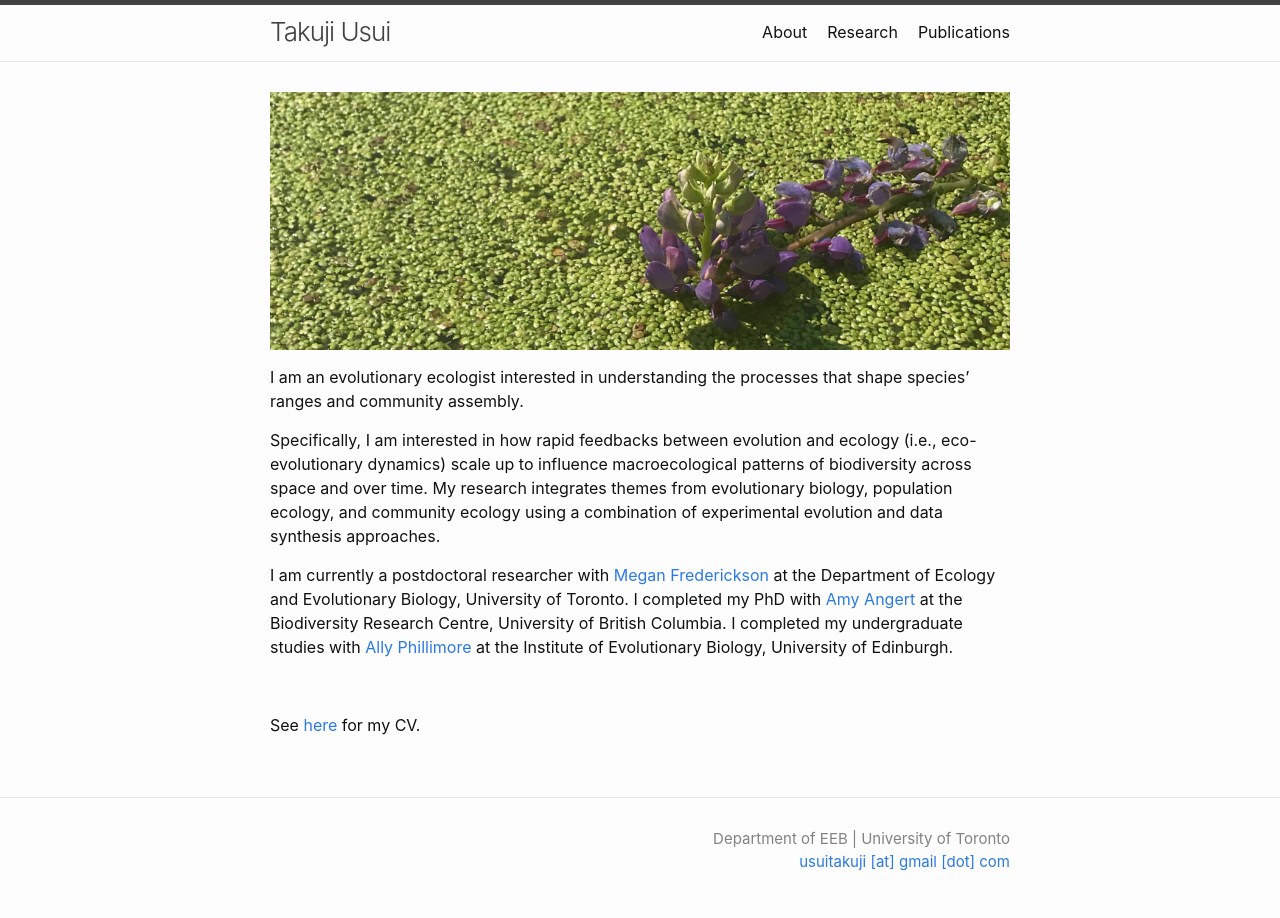
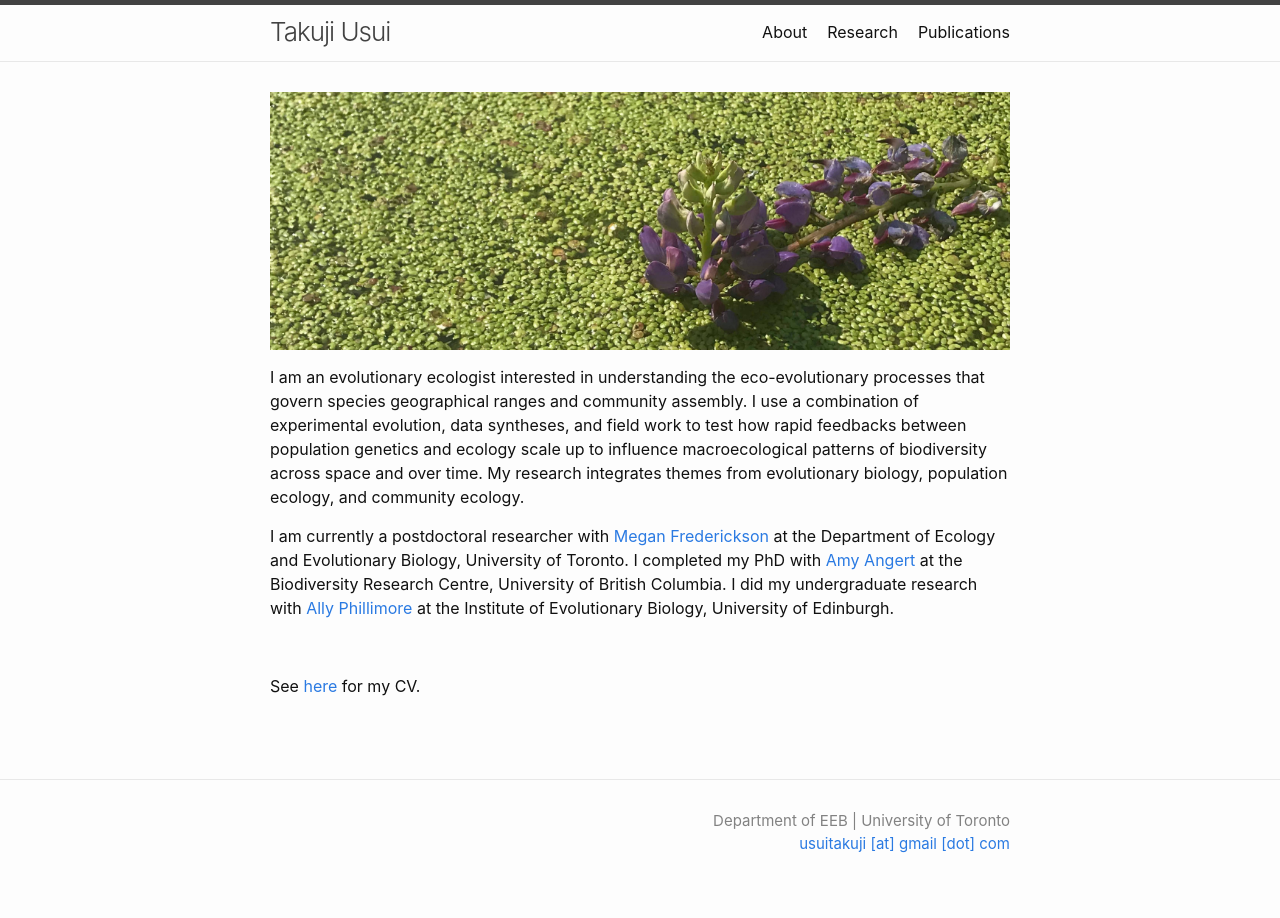
Before and after one commit to takujiusui/takujiusui.github.io, a Jekyll site: the page built from index.md, in a window 1280 px wide. Built offline with Jekyll 4.4.1, drawn with Linux system fonts in a browser that asks for light colours.

Commit message:
update research page

```diff
--- a/index.md
+++ b/index.md
@@ -6,11 +6,9 @@ feature_text: |
 ---
 ![duckweed](images/duck-crop.jpg)
 
-I am an evolutionary ecologist interested in understanding the processes that shape species' ranges and community assembly.
+I am an evolutionary ecologist interested in understanding the eco-evolutionary processes that govern species geographical ranges and community assembly. I use a combination of experimental evolution, data syntheses, and field work to test how rapid feedbacks between population genetics and ecology scale up to influence macroecological patterns of biodiversity across space and over time. My research integrates themes from evolutionary biology, population ecology, and community ecology.
 
-Specifically, I am  interested in how rapid feedbacks between evolution and ecology (i.e., eco-evolutionary dynamics) scale up to influence macroecological patterns of biodiversity across space and over time. My research integrates themes from evolutionary biology, population ecology, and community ecology using a combination of experimental evolution and data synthesis approaches.
-
-I am currently a postdoctoral researcher with [Megan Frederickson](http://mutualism.ca/) at the Department of Ecology and Evolutionary Biology, University of Toronto. I completed my PhD with [Amy Angert](https://angert.github.io) at the Biodiversity Research Centre, University of British Columbia. I completed my undergraduate studies with [Ally Phillimore](http://phillimore.bio.ed.ac.uk/home) at the Institute of Evolutionary Biology, University of Edinburgh.
+I am currently a postdoctoral researcher with [Megan Frederickson](http://mutualism.ca/) at the Department of Ecology and Evolutionary Biology, University of Toronto. I completed my PhD with [Amy Angert](https://angert.github.io) at the Biodiversity Research Centre, University of British Columbia. I did my undergraduate research with [Ally Phillimore](http://phillimore.bio.ed.ac.uk/home) at the Institute of Evolutionary Biology, University of Edinburgh.
 &nbsp;
 
 &nbsp;
```
Also changed, not shown: research.md (+7 -17 lines).
